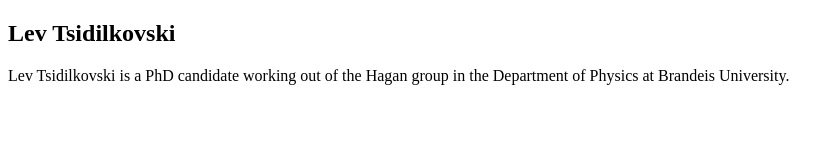
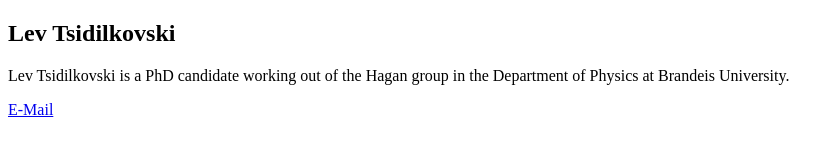
Before and after one commit to levtsid/levtsid.github.io, a plain HTML site: page index.html in a window 1280 px wide. Shown: the whole page, without its empty margins (0-840 px from the left). Drawn offline with Linux system fonts and the light colour scheme.

Commit message:
Update index.html

```diff
--- a/index.html
+++ b/index.html
@@ -10,6 +10,9 @@
       <h1>Lev Tsidilkovski</h1>
       <p>Lev Tsidilkovski is a PhD candidate working out of the Hagan group in the Department of Physics at Brandeis University.</p>
     </section>
+    <section>
+      <a href="mailto:levtsid@gmail.com">E-Mail</a>
+    </section>
   </main>
 </body>
 </html>
```
